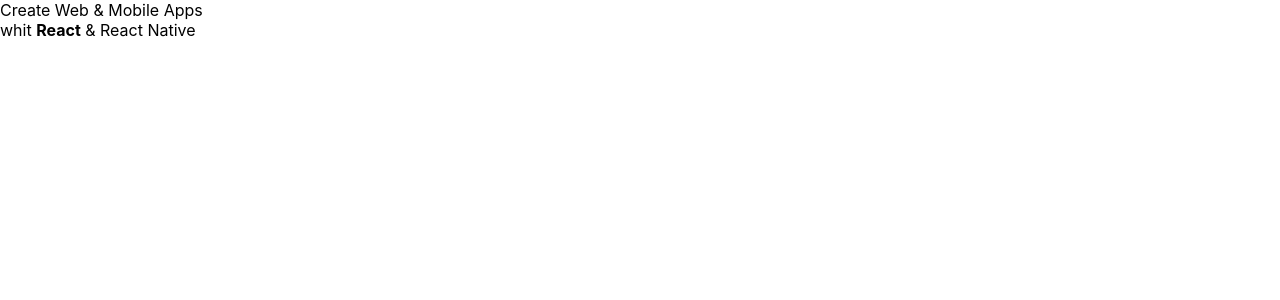
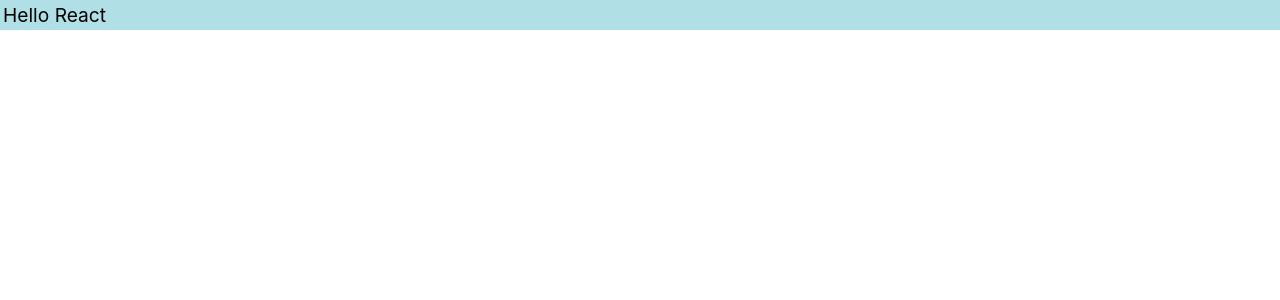
Before and after one commit to kkbp27/app1, a React (Create React App) app: page / in a window 1280 px wide. Shown: the top 300 px of the page. Built offline with nearby package versions, Linux system fonts and the light colour scheme.

Commit message:
Update App.js css inline
Update App.js css inline

```diff
--- a/src/App.js
+++ b/src/App.js
@@ -1,15 +1,13 @@
 import React from 'react';
 
 function App() {
-  let r='<b>React<b/>'
-  let rn='React Native'
-  const el=(
-    <div>
-      Create Web & Mobile Apps<br/>
-      whit <span dangerouslySetInnerHTML={{__html: r}}/> & {rn}
-    </div>
-  )
-  return el
+  const divStyle={
+    color:'black',
+    backgroundColor:'powderblue',
+    fontSize:'larger',
+    padding:'3px',
+  }
+  return <div style={divStyle}>Hello React</div>
 }
 
 export default App;
```
